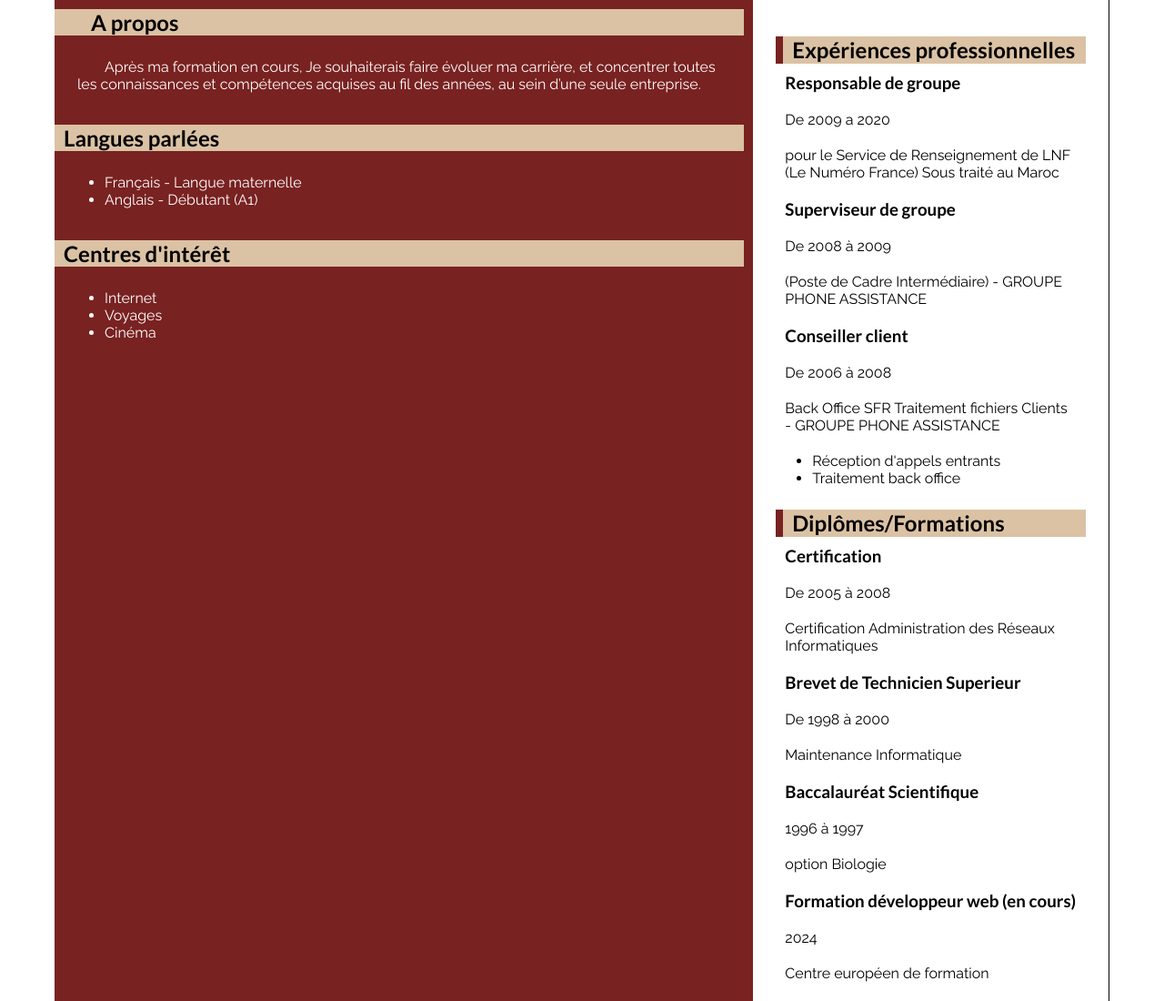
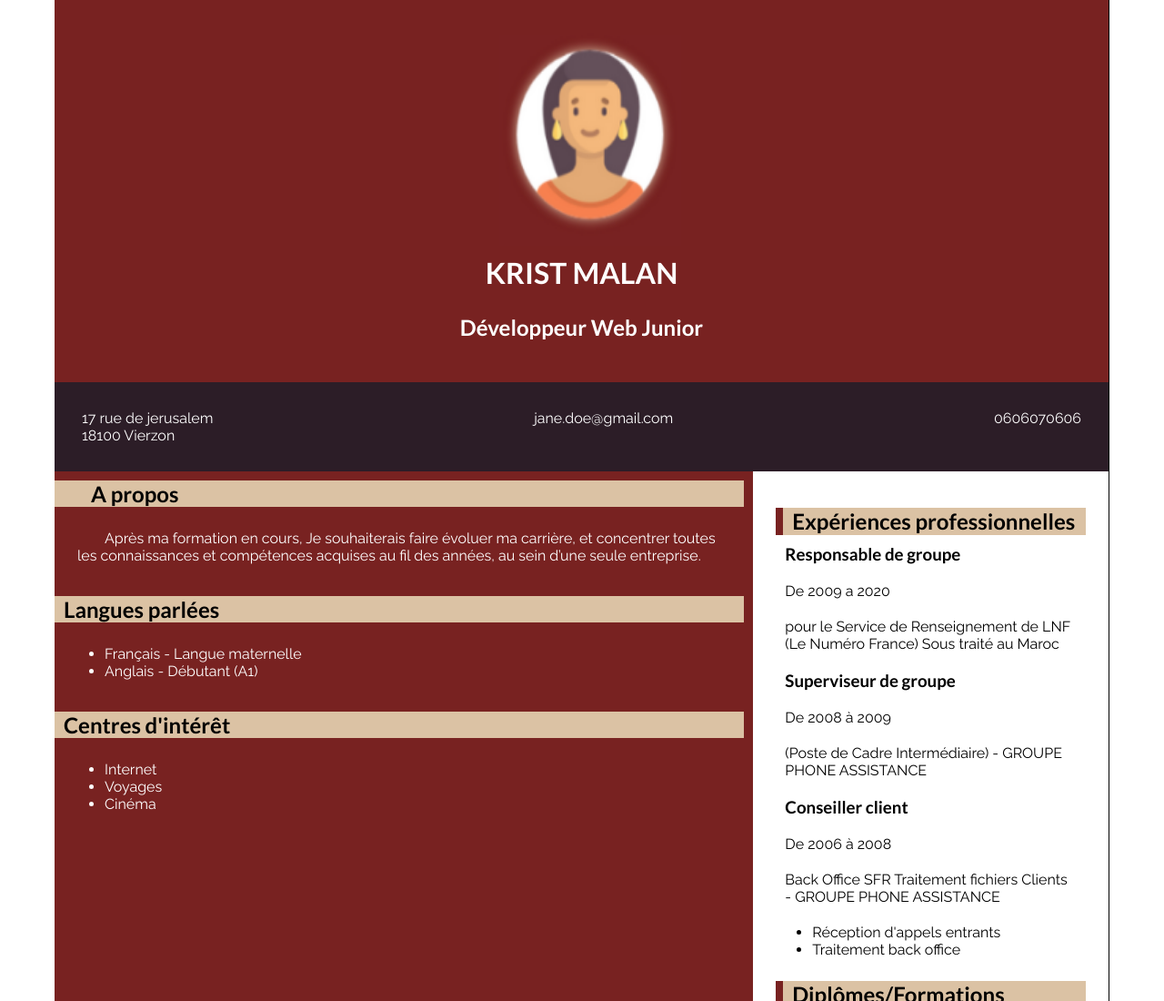
Before and after one commit to MKTRIELS/CREATIONCV1, a plain HTML site: page index.html in a window 1280 px wide. Shown: the top 1100 px of the page at 91% size. Drawn offline with Linux system fonts and the light colour scheme; files whose address does not match are found by name.

Commit message:
Add Header1

```diff
--- a/index.html
+++ b/index.html
@@ -10,7 +10,22 @@
 <body>
 
     <header>
+        <div class="infos">
 
+            <img src=" image/image_jane_doe.png" alt="image jane Doe">
+          <h1>KRIST MALAN</h1>
+          <h2>Développeur Web Junior</h2>
+        </div>
+        <div class="contact">
+        <div class="adresse">
+        <a href="https://maps.app.goo.gl/cgJvFczsx6aHyDK69">
+        <p id="adresse">17 rue de jerusalem</p>
+        <p>18100 Vierzon</p>
+        </a>
+      </div>
+          <a href="mailto:jane.doe@gmail.com">jane.doe@gmail.com</a>
+         <a href="tel:0606070606">0606070606</a>
+        </div>
       </header>
 
 <main>
```
